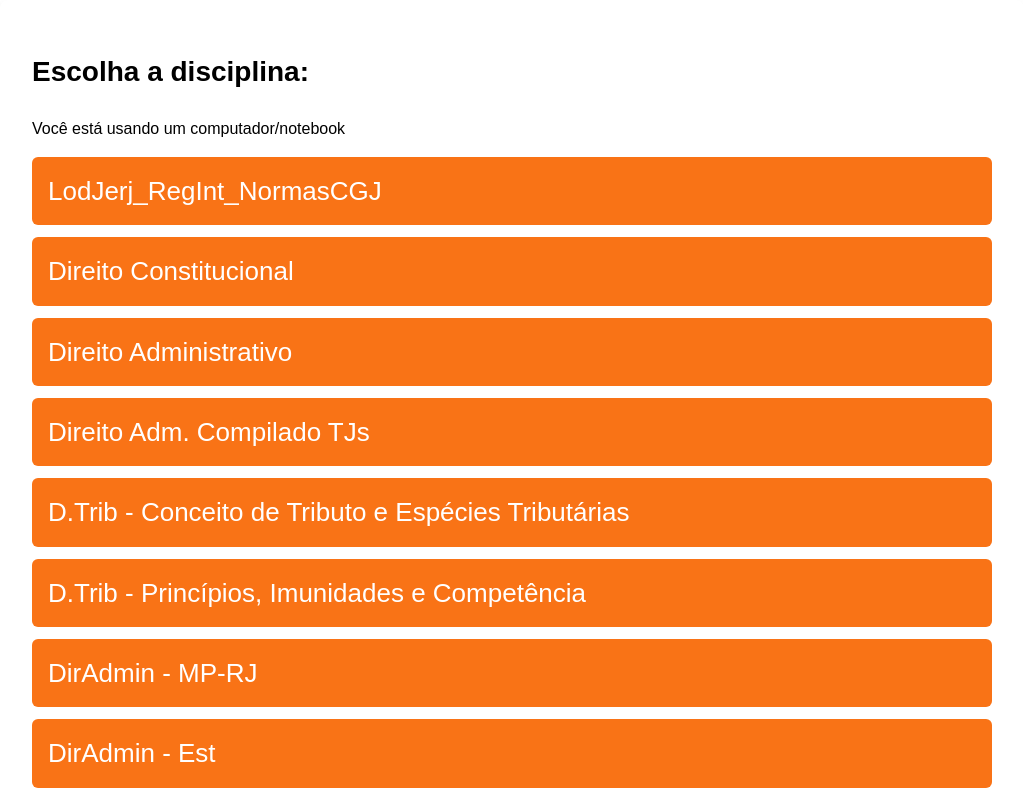
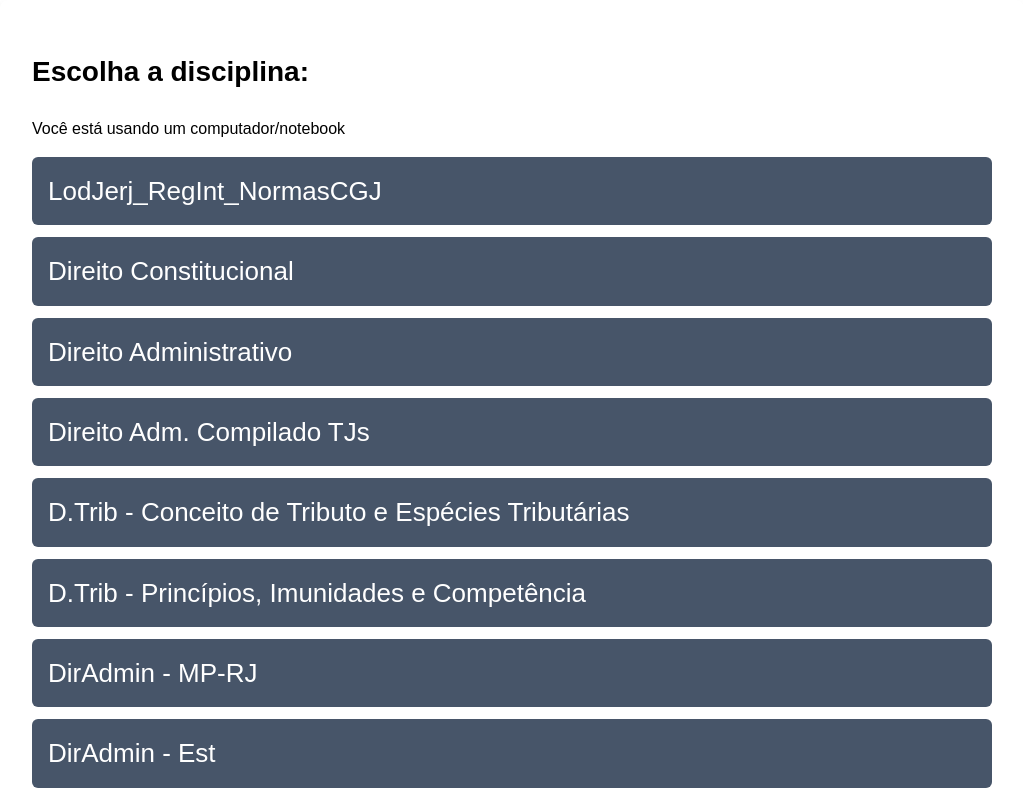
Before and after one commit to henriquemdtcp/QuizWebGame_01, a React (Create React App) app: page / in a window 1280 px wide. Shown: the top 798 px of the page, without its empty margins (128-1151 px from the left). Built offline with nearby package versions, Linux system fonts and the light colour scheme.

Commit message:
Update styles.css
Botões azuis acinzentados

```diff
--- a/src/styles.css
+++ b/src/styles.css
@@ -43,10 +43,10 @@ body {
 }
 /* Estilo base do botão */
 .button {
-  background-color: #f97316; /* Laranja padrão */
+  background-color: #475569; /* Azul acinzentado */
 }
 .button:hover {
-  background-color: #ea580c; /* Laranja mais escuro no hover */
+  background-color: #334155;
 }
 /* Estados de seleção */
 .button-selected-correct {
```
